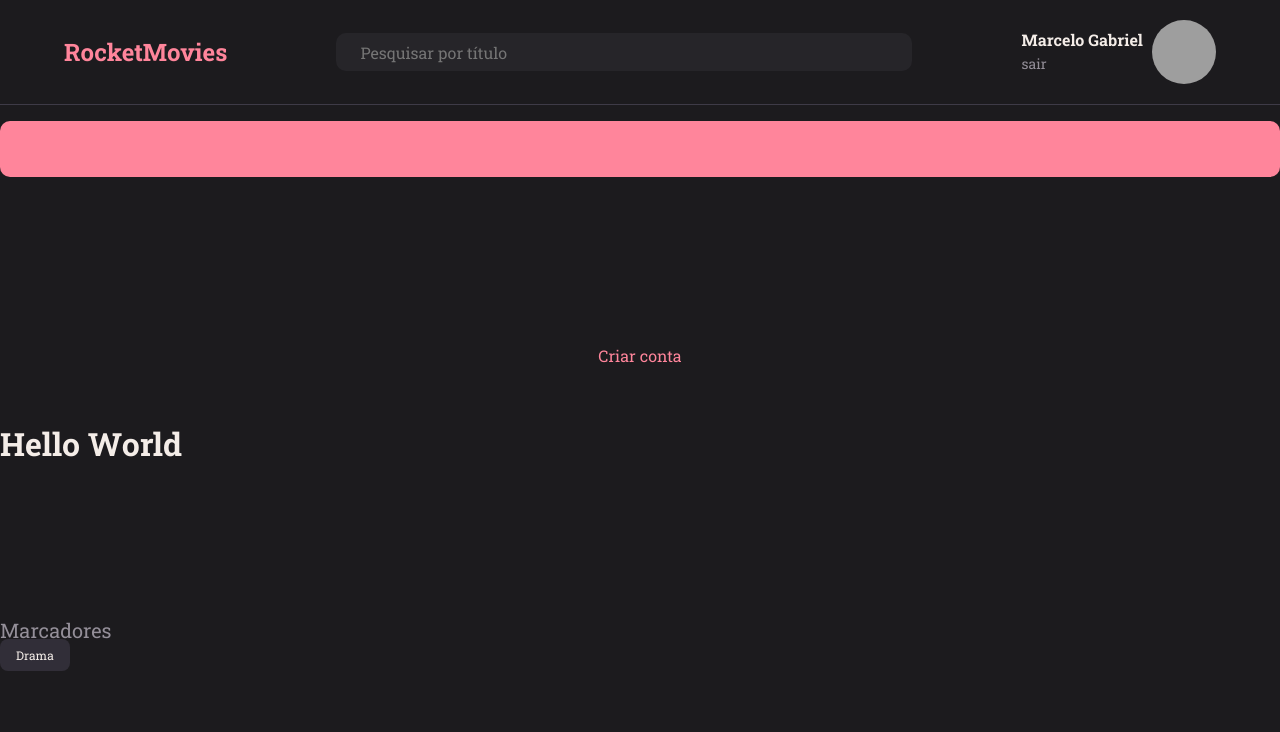
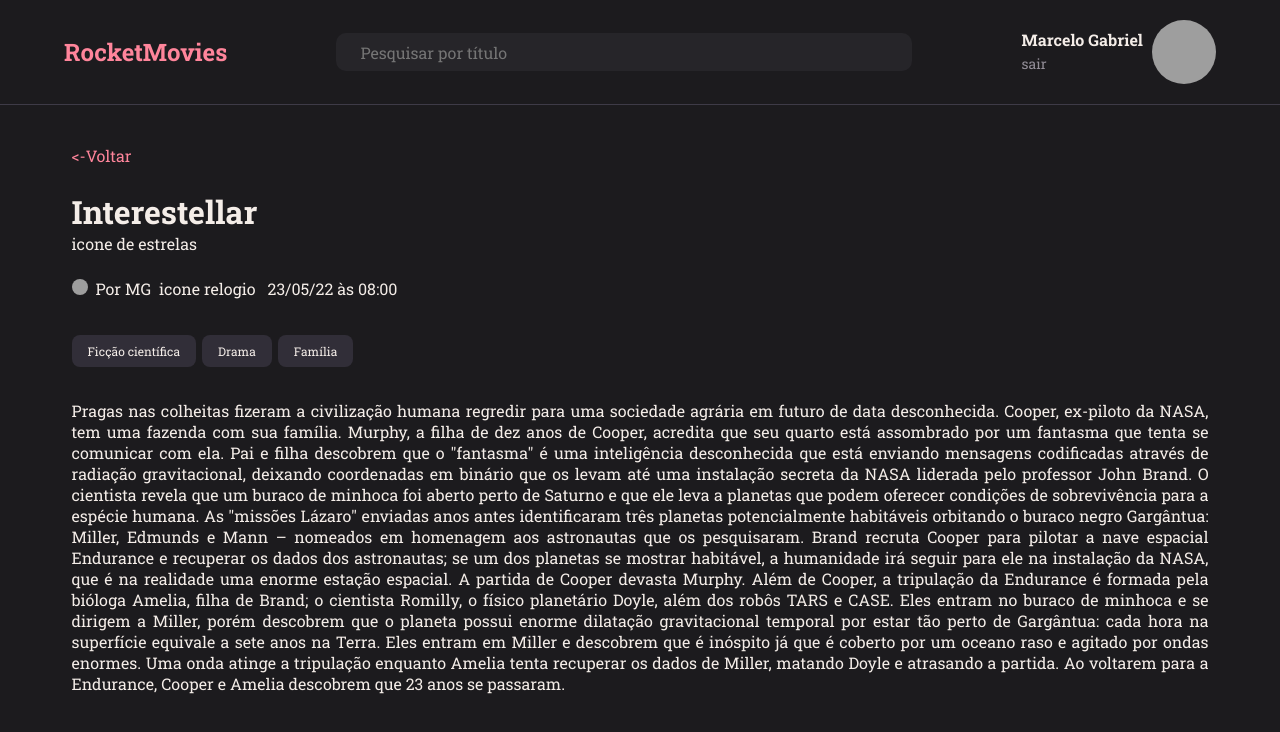
Before and after one commit to LemnGT/Explorer_Stage9_RocketMovies, a React (Vite) app: page / in a window 1280 px wide. Shown: the top 732 px of the page. Built offline with nearby package versions, Linux system fonts and the light colour scheme; grey boxes are pictures that could not be loaded.

Commit message:
MoviePreview missing icons only

```diff
--- a/src/pages/MoviePreview/index.jsx
+++ b/src/pages/MoviePreview/index.jsx
@@ -1,4 +1,4 @@
-import { Container, Links } from "./styles";
+import { Container, Links, Content } from "./styles";
 import { Header } from "../../components/Header";
 import { Section } from "../../components/Section";
 import { Tag } from "../../components/Tag";
@@ -9,13 +9,60 @@
   return (
     <Container>
       <Header />
-      <Button />
-      <ButtonText title="Criar conta" />
-
-      <h1>Hello World</h1>
-      <Section title="Marcadores">
-        <Tag title="Drama" />
-      </Section>
+      <main>
+        <Content>
+          <ButtonText title="<-Voltar" />
+          <div id="title">
+            <h1>Interestellar</h1>
+            <span>icone de estrelas</span>
+          </div>
+          <div id="infos">
+            <span>
+              <img src="https://github.com/LemnGT.png" alt="" />
+              Por MG
+            </span>
+            <span>icone relogio</span>
+            <span> 23/05/22 às 08:00</span>
+          </div>
+          <Section>
+            <Tag title="Ficção científica" />
+            <Tag title="Drama" />
+            <Tag title="Família" />
+          </Section>
+          <p>
+            Pragas nas colheitas fizeram a civilização humana regredir para uma
+            sociedade agrária em futuro de data desconhecida. Cooper, ex-piloto
+            da NASA, tem uma fazenda com sua família. Murphy, a filha de dez
+            anos de Cooper, acredita que seu quarto está assombrado por um
+            fantasma que tenta se comunicar com ela. Pai e filha descobrem que o
+            "fantasma" é uma inteligência desconhecida que está enviando
+            mensagens codificadas através de radiação gravitacional, deixando
+            coordenadas em binário que os levam até uma instalação secreta da
+            NASA liderada pelo professor John Brand. O cientista revela que um
+            buraco de minhoca foi aberto perto de Saturno e que ele leva a
+            planetas que podem oferecer condições de sobrevivência para a
+            espécie humana. As "missões Lázaro" enviadas anos antes
+            identificaram três planetas potencialmente habitáveis orbitando o
+            buraco negro Gargântua: Miller, Edmunds e Mann – nomeados em
+            homenagem aos astronautas que os pesquisaram. Brand recruta Cooper
+            para pilotar a nave espacial Endurance e recuperar os dados dos
+            astronautas; se um dos planetas se mostrar habitável, a humanidade
+            irá seguir para ele na instalação da NASA, que é na realidade uma
+            enorme estação espacial. A partida de Cooper devasta Murphy. Além de
+            Cooper, a tripulação da Endurance é formada pela bióloga Amelia,
+            filha de Brand; o cientista Romilly, o físico planetário Doyle, além
+            dos robôs TARS e CASE. Eles entram no buraco de minhoca e se dirigem
+            a Miller, porém descobrem que o planeta possui enorme dilatação
+            gravitacional temporal por estar tão perto de Gargântua: cada hora
+            na superfície equivale a sete anos na Terra. Eles entram em Miller e
+            descobrem que é inóspito já que é coberto por um oceano raso e
+            agitado por ondas enormes. Uma onda atinge a tripulação enquanto
+            Amelia tenta recuperar os dados de Miller, matando Doyle e atrasando
+            a partida. Ao voltarem para a Endurance, Cooper e Amelia descobrem
+            que 23 anos se passaram.
+          </p>
+        </Content>
+      </main>
     </Container>
   );
 }
--- a/src/pages/MoviePreview/styles.js
+++ b/src/pages/MoviePreview/styles.js
@@ -9,6 +9,12 @@
   grid-template-areas:
     "header"
     "content";
+
+  > main {
+    grid-area: "content";
+    overflow-y: scroll;
+    padding: 40px 0px;
+  }
 `;
 
 export const Links = styled.ul`
@@ -20,3 +26,47 @@
     }
   }
 `;
+
+export const Content = styled.div`
+  max-width: 1137px;
+  margin: 0 auto;
+  display: flex;
+  flex-direction: column;
+
+  > button:first-child {
+    align-self: flex-start;
+  }
+
+  > h1 {
+    font-size: 36px;
+    font-weight: 400;
+    color: ${({ theme }) => theme.COLORS.FONT_WHITE};
+  }
+
+  > p {
+    font-size: 16px;
+    color: ${({ theme }) => theme.COLORS.FONT_WHITE};
+    text-align: justify;
+  }
+
+  > Section {
+    margin-bottom: 40px;
+  }
+
+  #title {
+    padding: 24px 0px;
+  }
+
+  #infos {
+    img {
+      width: 16px;
+      height: 16px;
+      border-radius: 50%;
+      margin-right: 8px;
+    }
+    span {
+      color: ${({ theme }) => theme.COLORS.FONT_WHITE};
+      margin-right: 8px;
+    }
+  }
+`;
--- a/src/styles/global.js
+++ b/src/styles/global.js
@@ -30,6 +30,6 @@
 
 
     button:hover ,a:hover{
-        filter:brightness(0.9);
+        filter:brightness(0.7);
     }
 `;
```
Also changed, not shown: src/assets/ArrowLeft.svg (added).
